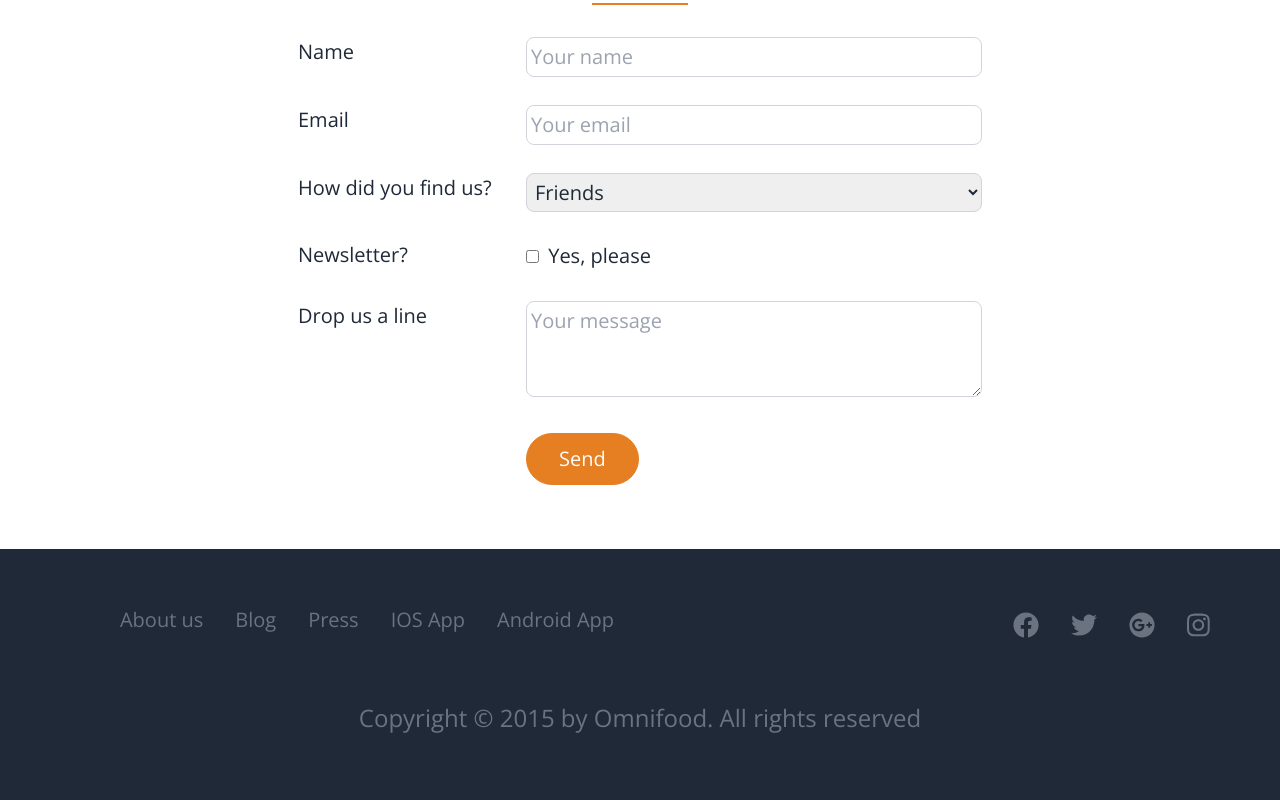
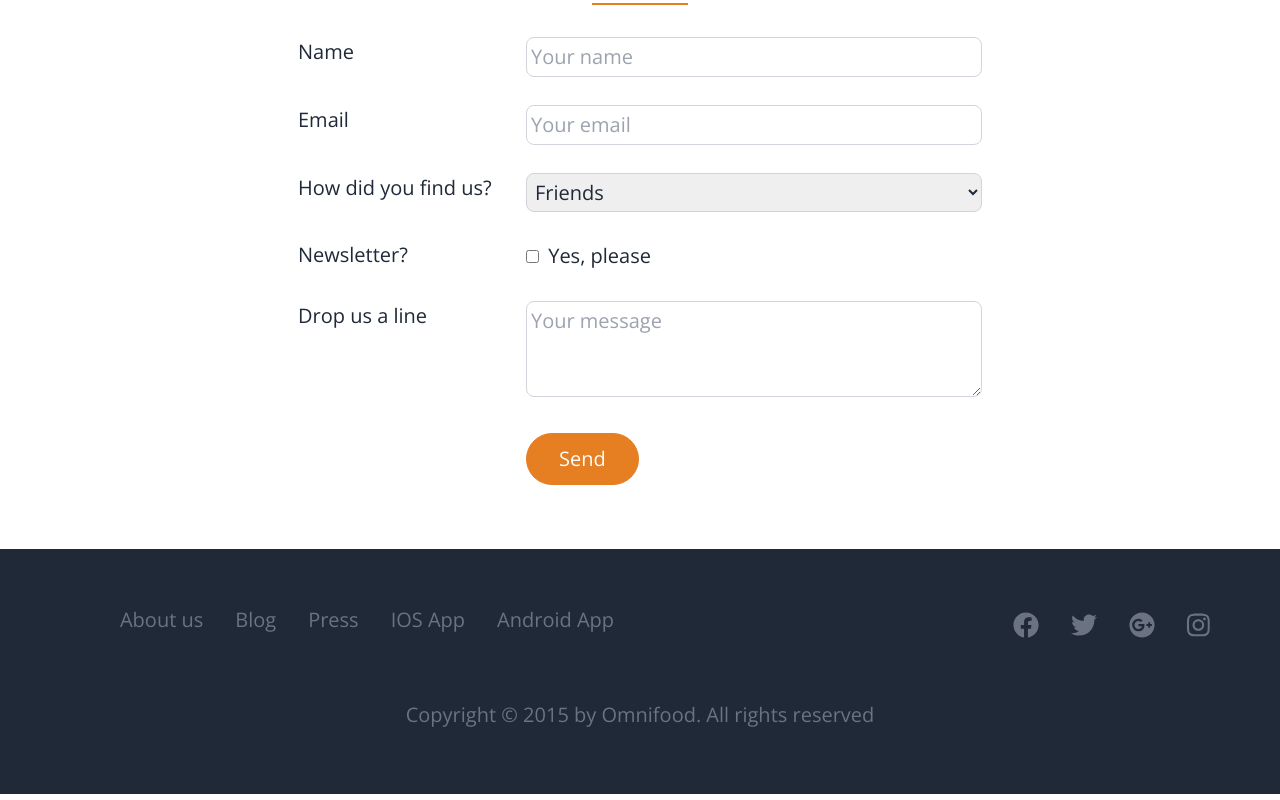
Before and after one commit to aligorgin/practice-land, a React (Create React App) app: page / in a window 1280 px wide. Shown: the part 5030-5830 px from the top of the page. Built offline with nearby package versions, Linux system fonts and the light colour scheme.

Commit message:
fixed footer

```diff
--- a/src/components/omniFood/Footer.js
+++ b/src/components/omniFood/Footer.js
@@ -11,6 +11,7 @@ const Footer = () => {
     const detectingOs = () => {
         if (navigator.userAgent.indexOf('iPhone OS') !== -1) OSName = 'IOS';
         if (navigator.userAgent.indexOf('Android') !== -1) OSName = 'Android';
+        if (navigator.userAgent.indexOf('iPad') !== -1) OSName = 'iPad';
     }
 
     detectingOs();
@@ -30,7 +31,7 @@ const Footer = () => {
                                 <a href="#">Press</a></li>
                             <li className={`ml-8 text-base ${OSName === 'Android' ? 'hidden' : ''} md:text-xl text-gray-500 hover:text-white transition duration-300`}>
                                 <a href="#">IOS App</a></li>
-                            <li className={`ml-8 text-base ${OSName === 'IOS' ? 'hidden' : ''} md:text-xl text-gray-500 hover:text-white transition duration-300`}>
+                            <li className={`ml-8 text-base ${OSName === 'IOS' || OSName === 'iPad' ? 'hidden' : ''} md:text-xl text-gray-500 hover:text-white transition duration-300`}>
                                 <a href="#">Android App</a></li>
                         </ul>
                     </div>
@@ -47,7 +48,7 @@ const Footer = () => {
                         </ul>
                     </div>
                 </div>
-                <p className='text-base lg:text-2xl text-center text-white pb-16 text-gray-500'>Copyright &copy; 2015 by
+                <p className='text-base lg:text-xl text-center text-white pb-16 text-gray-500'>Copyright &copy; 2015 by
                     Omnifood. All rights reserved</p>
             </div>
         </footer>
--- a/src/components/omniFood/SignUp.js
+++ b/src/components/omniFood/SignUp.js
@@ -35,7 +35,7 @@ const SignUp = () => {
 
                 <div
                     data-aos={`${windowWidth <1024?'fade-down':''}`}
-                    className='mb-4 mx-4 sm:w-8/12 sm:mx-auto lg:w-auto lg:mx-0 rounded-lg shadow-lg bg-white divide-y divide-gray-300 lg:transform hover:scale-110 transition duration-100'>
+                    className='mb-4 mx-4 sm:w-8/12 sm:mx-auto lg:w-auto lg:mx-0 rounded-lg shadow-lg bg-white divide-y divide-gray-300 lg:transform hover:scale-110 transition duration-75'>
                     <div className='p-4 bg-wickyyWhite'>
                         <h3 className='text-2xl xl:text-2.5xl mb-7 uppercase '>Premium</h3>
                         <p className='text-6xl xl:text-7xl font-lato text-orange mb-5'> $399 <span
```
Also changed, not shown: src/components/omniFood/OmniFood.js (+3 -4 lines).
